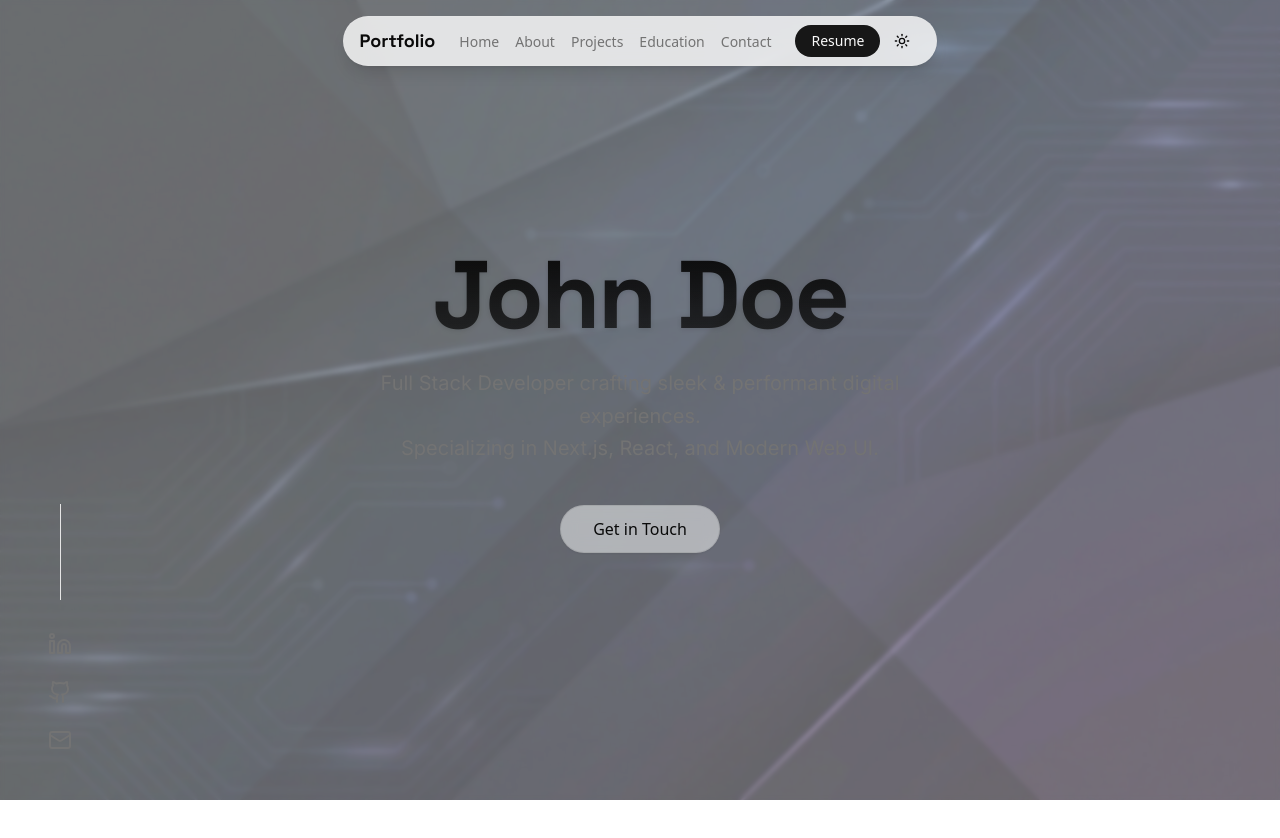
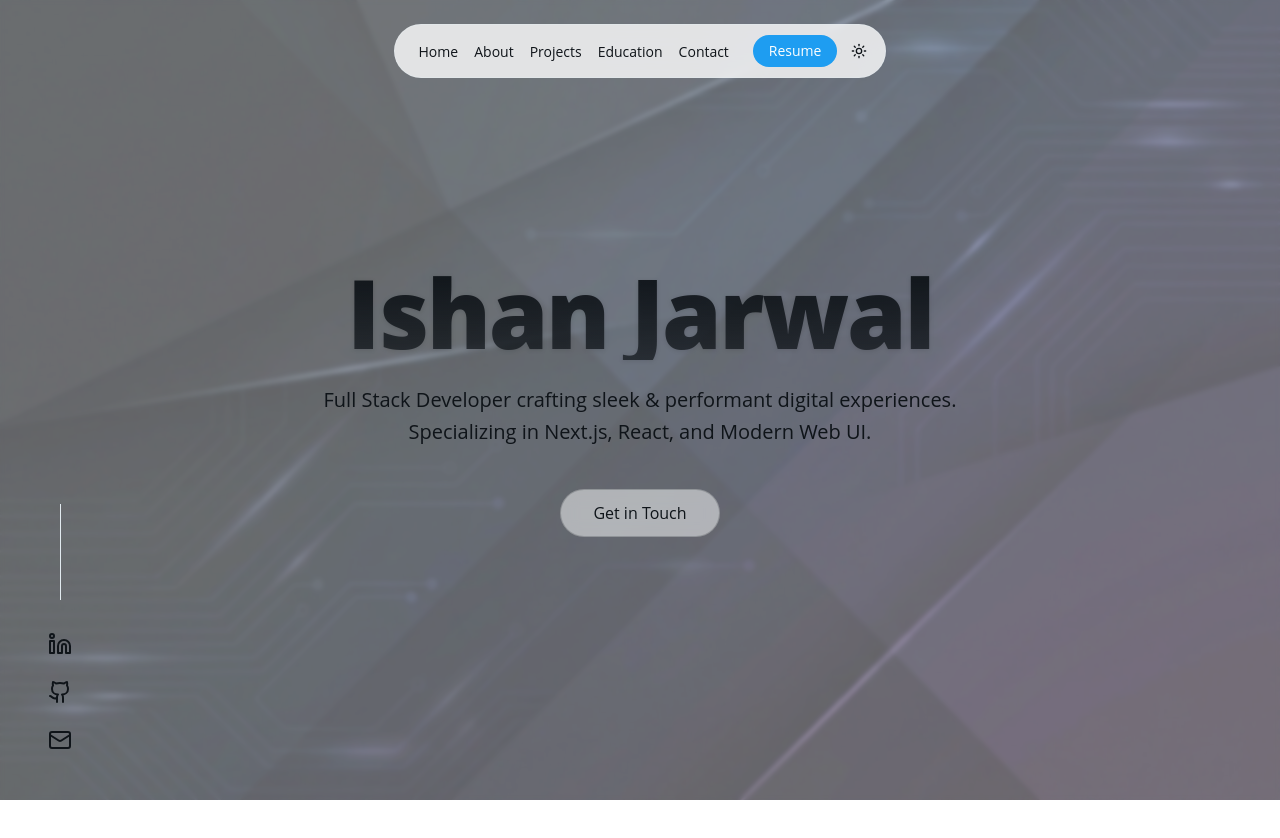
Before and after one commit to ishanjarwal/portfolio-2026, a Next.js app: page / in a window 1280 px wide. Shown: the top 838 px of the page. Built offline with nearby package versions, Linux system fonts and the light colour scheme.

Commit message:
chore: user updates - theme adjustments, navbar styling, and name change

```diff
--- a/app/globals.css
+++ b/app/globals.css
@@ -3,122 +3,172 @@
 
 @custom-variant dark (&:is(.dark *));
 
+:root {
+  --background: oklch(1.0000 0 0);
+  --foreground: oklch(0.1884 0.0128 248.5103);
+  --card: oklch(0.9784 0.0011 197.1387);
+  --card-foreground: oklch(0.1884 0.0128 248.5103);
+  --popover: oklch(1.0000 0 0);
+  --popover-foreground: oklch(0.1884 0.0128 248.5103);
+  --primary: oklch(0.6723 0.1606 244.9955);
+  --primary-foreground: oklch(1.0000 0 0);
+  --secondary: oklch(0.1884 0.0128 248.5103);
+  --secondary-foreground: oklch(1.0000 0 0);
+  --muted: oklch(0.9222 0.0013 286.3737);
+  --muted-foreground: oklch(0.1884 0.0128 248.5103);
+  --accent: oklch(0.9392 0.0166 250.8453);
+  --accent-foreground: oklch(0.6723 0.1606 244.9955);
+  --destructive: oklch(0.6188 0.2376 25.7658);
+  --destructive-foreground: oklch(1.0000 0 0);
+  --border: oklch(0.9317 0.0118 231.6594);
+  --input: oklch(0.9809 0.0025 228.7836);
+  --ring: oklch(0.6818 0.1584 243.3540);
+  --chart-1: oklch(0.6723 0.1606 244.9955);
+  --chart-2: oklch(0.6907 0.1554 160.3454);
+  --chart-3: oklch(0.8214 0.1600 82.5337);
+  --chart-4: oklch(0.7064 0.1822 151.7125);
+  --chart-5: oklch(0.5919 0.2186 10.5826);
+  --sidebar: oklch(0.9784 0.0011 197.1387);
+  --sidebar-foreground: oklch(0.1884 0.0128 248.5103);
+  --sidebar-primary: oklch(0.6723 0.1606 244.9955);
+  --sidebar-primary-foreground: oklch(1.0000 0 0);
+  --sidebar-accent: oklch(0.9392 0.0166 250.8453);
+  --sidebar-accent-foreground: oklch(0.6723 0.1606 244.9955);
+  --sidebar-border: oklch(0.9271 0.0101 238.5177);
+  --sidebar-ring: oklch(0.6818 0.1584 243.3540);
+  --font-sans: Open Sans, sans-serif;
+  --font-serif: Georgia, serif;
+  --font-mono: Menlo, monospace;
+  --radius: 1.3rem;
+  --shadow-x: 0px;
+  --shadow-y: 2px;
+  --shadow-blur: 0px;
+  --shadow-spread: 0px;
+  --shadow-opacity: 0;
+  --shadow-color: rgba(29, 161, 242, 0.15);
+  --shadow-2xs: 0px 2px 0px 0px hsl(202.8169 89.1213% 53.1373% / 0.00);
+  --shadow-xs: 0px 2px 0px 0px hsl(202.8169 89.1213% 53.1373% / 0.00);
+  --shadow-sm: 0px 2px 0px 0px hsl(202.8169 89.1213% 53.1373% / 0.00), 0px 1px 2px -1px hsl(202.8169 89.1213% 53.1373% / 0.00);
+  --shadow: 0px 2px 0px 0px hsl(202.8169 89.1213% 53.1373% / 0.00), 0px 1px 2px -1px hsl(202.8169 89.1213% 53.1373% / 0.00);
+  --shadow-md: 0px 2px 0px 0px hsl(202.8169 89.1213% 53.1373% / 0.00), 0px 2px 4px -1px hsl(202.8169 89.1213% 53.1373% / 0.00);
+  --shadow-lg: 0px 2px 0px 0px hsl(202.8169 89.1213% 53.1373% / 0.00), 0px 4px 6px -1px hsl(202.8169 89.1213% 53.1373% / 0.00);
+  --shadow-xl: 0px 2px 0px 0px hsl(202.8169 89.1213% 53.1373% / 0.00), 0px 8px 10px -1px hsl(202.8169 89.1213% 53.1373% / 0.00);
+  --shadow-2xl: 0px 2px 0px 0px hsl(202.8169 89.1213% 53.1373% / 0.00);
+  --tracking-normal: 0em;
+  --spacing: 0.25rem;
+}
+
+.dark {
+  --background: oklch(0 0 0);
+  --foreground: oklch(0.9328 0.0025 228.7857);
+  --card: oklch(0.2097 0.0080 274.5332);
+  --card-foreground: oklch(0.8853 0 0);
+  --popover: oklch(0 0 0);
+  --popover-foreground: oklch(0.9328 0.0025 228.7857);
+  --primary: oklch(0.6692 0.1607 245.0110);
+  --primary-foreground: oklch(1.0000 0 0);
+  --secondary: oklch(0.9622 0.0035 219.5331);
+  --secondary-foreground: oklch(0.1884 0.0128 248.5103);
+  --muted: oklch(0.2090 0 0);
+  --muted-foreground: oklch(0.5637 0.0078 247.9662);
+  --accent: oklch(0.1928 0.0331 242.5459);
+  --accent-foreground: oklch(0.6692 0.1607 245.0110);
+  --destructive: oklch(0.6188 0.2376 25.7658);
+  --destructive-foreground: oklch(1.0000 0 0);
+  --border: oklch(0.2674 0.0047 248.0045);
+  --input: oklch(0.3020 0.0288 244.8244);
+  --ring: oklch(0.6818 0.1584 243.3540);
+  --chart-1: oklch(0.6723 0.1606 244.9955);
+  --chart-2: oklch(0.6907 0.1554 160.3454);
+  --chart-3: oklch(0.8214 0.1600 82.5337);
+  --chart-4: oklch(0.7064 0.1822 151.7125);
+  --chart-5: oklch(0.5919 0.2186 10.5826);
+  --sidebar: oklch(0.2097 0.0080 274.5332);
+  --sidebar-foreground: oklch(0.8853 0 0);
+  --sidebar-primary: oklch(0.6818 0.1584 243.3540);
+  --sidebar-primary-foreground: oklch(1.0000 0 0);
+  --sidebar-accent: oklch(0.1928 0.0331 242.5459);
+  --sidebar-accent-foreground: oklch(0.6692 0.1607 245.0110);
+  --sidebar-border: oklch(0.3795 0.0220 240.5943);
+  --sidebar-ring: oklch(0.6818 0.1584 243.3540);
+  --font-sans: Open Sans, sans-serif;
+  --font-serif: Georgia, serif;
+  --font-mono: Menlo, monospace;
+  --radius: 1.3rem;
+  --shadow-x: 0px;
+  --shadow-y: 2px;
+  --shadow-blur: 0px;
+  --shadow-spread: 0px;
+  --shadow-opacity: 0;
+  --shadow-color: rgba(29, 161, 242, 0.25);
+  --shadow-2xs: 0px 2px 0px 0px hsl(202.8169 89.1213% 53.1373% / 0.00);
+  --shadow-xs: 0px 2px 0px 0px hsl(202.8169 89.1213% 53.1373% / 0.00);
+  --shadow-sm: 0px 2px 0px 0px hsl(202.8169 89.1213% 53.1373% / 0.00), 0px 1px 2px -1px hsl(202.8169 89.1213% 53.1373% / 0.00);
+  --shadow: 0px 2px 0px 0px hsl(202.8169 89.1213% 53.1373% / 0.00), 0px 1px 2px -1px hsl(202.8169 89.1213% 53.1373% / 0.00);
+  --shadow-md: 0px 2px 0px 0px hsl(202.8169 89.1213% 53.1373% / 0.00), 0px 2px 4px -1px hsl(202.8169 89.1213% 53.1373% / 0.00);
+  --shadow-lg: 0px 2px 0px 0px hsl(202.8169 89.1213% 53.1373% / 0.00), 0px 4px 6px -1px hsl(202.8169 89.1213% 53.1373% / 0.00);
+  --shadow-xl: 0px 2px 0px 0px hsl(202.8169 89.1213% 53.1373% / 0.00), 0px 8px 10px -1px hsl(202.8169 89.1213% 53.1373% / 0.00);
+  --shadow-2xl: 0px 2px 0px 0px hsl(202.8169 89.1213% 53.1373% / 0.00);
+}
+
 @theme inline {
   --color-background: var(--background);
   --color-foreground: var(--foreground);
-  --font-sans: var(--font-inter);
-  --font-heading: var(--font-space-grotesk);
+  --color-card: var(--card);
+  --color-card-foreground: var(--card-foreground);
+  --color-popover: var(--popover);
+  --color-popover-foreground: var(--popover-foreground);
+  --color-primary: var(--primary);
+  --color-primary-foreground: var(--primary-foreground);
+  --color-secondary: var(--secondary);
+  --color-secondary-foreground: var(--secondary-foreground);
+  --color-muted: var(--muted);
+  --color-muted-foreground: var(--muted-foreground);
+  --color-accent: var(--accent);
+  --color-accent-foreground: var(--accent-foreground);
+  --color-destructive: var(--destructive);
+  --color-destructive-foreground: var(--destructive-foreground);
+  --color-border: var(--border);
+  --color-input: var(--input);
+  --color-ring: var(--ring);
+  --color-chart-1: var(--chart-1);
+  --color-chart-2: var(--chart-2);
+  --color-chart-3: var(--chart-3);
+  --color-chart-4: var(--chart-4);
+  --color-chart-5: var(--chart-5);
+  --color-sidebar: var(--sidebar);
+  --color-sidebar-foreground: var(--sidebar-foreground);
+  --color-sidebar-primary: var(--sidebar-primary);
+  --color-sidebar-primary-foreground: var(--sidebar-primary-foreground);
+  --color-sidebar-accent: var(--sidebar-accent);
+  --color-sidebar-accent-foreground: var(--sidebar-accent-foreground);
+  --color-sidebar-border: var(--sidebar-border);
   --color-sidebar-ring: var(--sidebar-ring);
-  --color-sidebar-border: var(--sidebar-border);
-  --color-sidebar-accent-foreground: var(--sidebar-accent-foreground);
-  --color-sidebar-accent: var(--sidebar-accent);
-  --color-sidebar-primary-foreground: var(--sidebar-primary-foreground);
-  --color-sidebar-primary: var(--sidebar-primary);
-  --color-sidebar-foreground: var(--sidebar-foreground);
-  --color-sidebar: var(--sidebar);
-  --color-chart-5: var(--chart-5);
-  --color-chart-4: var(--chart-4);
-  --color-chart-3: var(--chart-3);
-  --color-chart-2: var(--chart-2);
-  --color-chart-1: var(--chart-1);
-  --color-ring: var(--ring);
-  --color-input: var(--input);
-  --color-border: var(--border);
-  --color-destructive: var(--destructive);
-  --color-accent-foreground: var(--accent-foreground);
-  --color-accent: var(--accent);
-  --color-muted-foreground: var(--muted-foreground);
-  --color-muted: var(--muted);
-  --color-secondary-foreground: var(--secondary-foreground);
-  --color-secondary: var(--secondary);
-  --color-primary-foreground: var(--primary-foreground);
-  --color-primary: var(--primary);
-  --color-popover-foreground: var(--popover-foreground);
-  --color-popover: var(--popover);
-  --color-card-foreground: var(--card-foreground);
-  --color-card: var(--card);
+
+  --font-sans: var(--font-sans);
+  --font-mono: var(--font-mono);
+  --font-serif: var(--font-serif);
+
   --radius-sm: calc(var(--radius) - 4px);
   --radius-md: calc(var(--radius) - 2px);
   --radius-lg: var(--radius);
   --radius-xl: calc(var(--radius) + 4px);
-  --radius-2xl: calc(var(--radius) + 8px);
-  --radius-3xl: calc(var(--radius) + 12px);
-  --radius-4xl: calc(var(--radius) + 16px);
-}
 
-:root {
-  --radius: 0.625rem;
-  --background: oklch(1 0 0);
-  --foreground: oklch(0.145 0 0);
-  --card: oklch(1 0 0);
-  --card-foreground: oklch(0.145 0 0);
-  --popover: oklch(1 0 0);
-  --popover-foreground: oklch(0.145 0 0);
-  --primary: oklch(0.205 0 0);
-  --primary-foreground: oklch(0.985 0 0);
-  --secondary: oklch(0.97 0 0);
-  --secondary-foreground: oklch(0.205 0 0);
-  --muted: oklch(0.97 0 0);
-  --muted-foreground: oklch(0.556 0 0);
-  --accent: oklch(0.97 0 0);
-  --accent-foreground: oklch(0.205 0 0);
-  --destructive: oklch(0.577 0.245 27.325);
-  --border: oklch(0.922 0 0);
-  --input: oklch(0.922 0 0);
-  --ring: oklch(0.708 0 0);
-  --chart-1: oklch(0.646 0.222 41.116);
-  --chart-2: oklch(0.6 0.118 184.704);
-  --chart-3: oklch(0.398 0.07 227.392);
-  --chart-4: oklch(0.828 0.189 84.429);
-  --chart-5: oklch(0.769 0.188 70.08);
-  --sidebar: oklch(0.985 0 0);
-  --sidebar-foreground: oklch(0.145 0 0);
-  --sidebar-primary: oklch(0.205 0 0);
-  --sidebar-primary-foreground: oklch(0.985 0 0);
-  --sidebar-accent: oklch(0.97 0 0);
-  --sidebar-accent-foreground: oklch(0.205 0 0);
-  --sidebar-border: oklch(0.922 0 0);
-  --sidebar-ring: oklch(0.708 0 0);
-}
-
-.dark {
-  --background: oklch(0.145 0 0);
-  --foreground: oklch(0.985 0 0);
-  --card: oklch(0.205 0 0);
-  --card-foreground: oklch(0.985 0 0);
-  --popover: oklch(0.205 0 0);
-  --popover-foreground: oklch(0.985 0 0);
-  --primary: oklch(0.922 0 0);
-  --primary-foreground: oklch(0.205 0 0);
-  --secondary: oklch(0.269 0 0);
-  --secondary-foreground: oklch(0.985 0 0);
-  --muted: oklch(0.269 0 0);
-  --muted-foreground: oklch(0.708 0 0);
-  --accent: oklch(0.269 0 0);
-  --accent-foreground: oklch(0.985 0 0);
-  --destructive: oklch(0.704 0.191 22.216);
-  --border: oklch(1 0 0 / 10%);
-  --input: oklch(1 0 0 / 15%);
-  --ring: oklch(0.556 0 0);
-  --chart-1: oklch(0.488 0.243 264.376);
-  --chart-2: oklch(0.696 0.17 162.48);
-  --chart-3: oklch(0.769 0.188 70.08);
-  --chart-4: oklch(0.627 0.265 303.9);
-  --chart-5: oklch(0.645 0.246 16.439);
-  --sidebar: oklch(0.205 0 0);
-  --sidebar-foreground: oklch(0.985 0 0);
-  --sidebar-primary: oklch(0.488 0.243 264.376);
-  --sidebar-primary-foreground: oklch(0.985 0 0);
-  --sidebar-accent: oklch(0.269 0 0);
-  --sidebar-accent-foreground: oklch(0.985 0 0);
-  --sidebar-border: oklch(1 0 0 / 10%);
-  --sidebar-ring: oklch(0.556 0 0);
+  --shadow-2xs: var(--shadow-2xs);
+  --shadow-xs: var(--shadow-xs);
+  --shadow-sm: var(--shadow-sm);
+  --shadow: var(--shadow);
+  --shadow-md: var(--shadow-md);
+  --shadow-lg: var(--shadow-lg);
+  --shadow-xl: var(--shadow-xl);
+  --shadow-2xl: var(--shadow-2xl);
 }
 
 @layer base {
   * {
     @apply border-border outline-ring/50;
   }
+
   body {
     @apply bg-background text-foreground;
   }
--- a/components/hero/hero.tsx
+++ b/components/hero/hero.tsx
@@ -41,7 +41,7 @@ export function Hero() {
             {/* Content */}
             <div className="z-10 flex flex-col items-center gap-6 text-center animate-in fade-in zoom-in duration-1000 slide-in-from-bottom-10">
                 <h1 className="font-heading text-5xl font-extrabold tracking-tight sm:text-6xl md:text-7xl lg:text-8xl bg-clip-text text-transparent bg-gradient-to-b from-foreground to-foreground/70 drop-shadow-sm">
-                    John Doe
+                    Ishan Jarwal
                 </h1>
                 <p className="max-w-[42rem] px-4 font-sans text-base text-muted-foreground sm:text-lg md:text-xl leading-relaxed">
                     Full Stack Developer crafting sleek & performant digital experiences.
--- a/components/layout/navbar.tsx
+++ b/components/layout/navbar.tsx
@@ -15,12 +15,8 @@ const navLinks = [
 
 export function Navbar() {
     return (
-        <div className="fixed top-4 left-0 right-0 z-50 flex justify-center px-2">
-            <nav className="flex items-center justify-between gap-4 rounded-full border border-border/40 bg-background/80 px-4 py-1.5 shadow-lg backdrop-blur-md transition-all hover:border-border/80 w-fit">
-                <div className="hidden md:flex items-center mr-2">
-                    <span className="font-heading font-bold text-lg">Portfolio</span>
-                </div>
-
+        <div className="fixed top-4 left-0 right-0 z-50 flex justify-center p-2">
+            <nav className="flex items-center justify-between gap-4 rounded-full border border-border/40 bg-background/80 p-2 ps-6 shadow-lg backdrop-blur-md transition-all hover:border-border/80 w-fit">
                 <ul className="flex items-center gap-4">
                     {navLinks.map((link) => (
                         <li key={link.label}>
--- a/components/mode-toggle.tsx
+++ b/components/mode-toggle.tsx
@@ -18,7 +18,7 @@ export function ModeToggle() {
     return (
         <DropdownMenu>
             <DropdownMenuTrigger asChild>
-                <Button variant="ghost" size="icon">
+                <Button variant="ghost" className="rounded-full" size="icon">
                     <Sun className="h-[1.2rem] w-[1.2rem] rotate-0 scale-100 transition-all dark:-rotate-90 dark:scale-0" />
                     <Moon className="absolute h-[1.2rem] w-[1.2rem] rotate-90 scale-0 transition-all dark:rotate-0 dark:scale-100" />
                     <span className="sr-only">Toggle theme</span>
```
